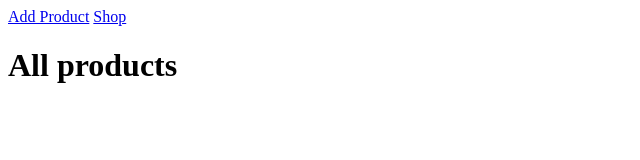
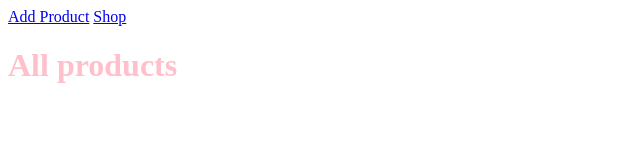
Before and after one commit to danasevcik/node-express, a website: page views/shop.html in a window 1280 px wide. Shown: the whole page, without its empty margins (0-640 px from the left). Drawn offline with Linux system fonts and the light colour scheme.

Commit message:
adds external style sheet using express.static

```diff
--- a/app.js
+++ b/app.js
@@ -6,6 +6,8 @@ const path = require('path')
 const app = express();
 
 app.use(bodyParser.json());
+app.use(express.static(path.join(__dirname, 'public')));
+//staticly serve the public folder within the current dir
 app.use(adminRoutes);
 app.use(shopRoutes);
 
--- /dev/null
+++ b/public/css/main.css
@@ -0,0 +1,3 @@
+#all-products {
+  color: pink;
+}
--- a/views/shop.html
+++ b/views/shop.html
@@ -3,6 +3,7 @@
   <head>
     <meta charset="utf-8">
     <title></title>
+    <link rel="stylesheet" href="/css/main.css">
   </head>
   <body>
     <header>
@@ -10,7 +11,7 @@
       <a href='/'>Shop</a>
     </header>
     <main>
-      <h1>All products</h1>
+      <h1 id='all-products'>All products</h1>
       <ul></ul>
     </main>
   </body>
```
